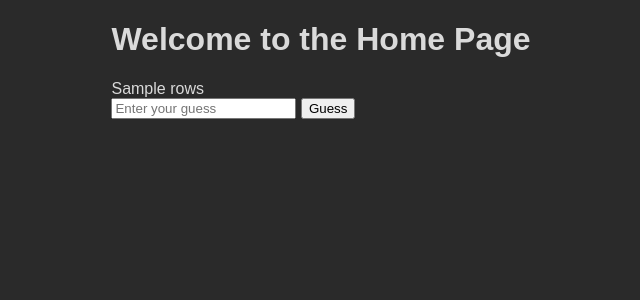
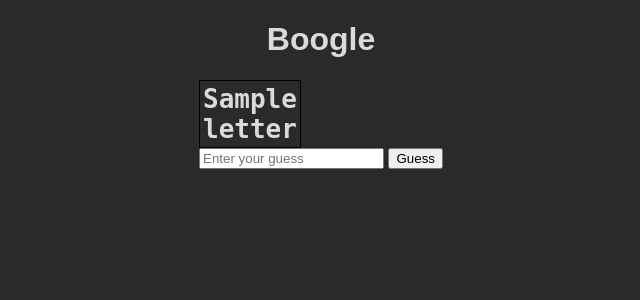
Before and after one commit to BBtxt/flask-boggle, a Flask app: template templates/index.html in a window 1280 px wide. Shown: the top 300 px of the page, without its empty margins (319-959 px from the left). Run offline with Flask 3, Linux system fonts and the light colour scheme; the template is opened without the code that fills it: most values are stand-ins (such as "Sample title", 1, 10 or a date in 2020); parts of the project's set-up code (start-up, migrations or seed data) failed here and were passed over.

Commit message:
refactored the html

```diff
--- a/templates/base.html
+++ b/templates/base.html
@@ -12,3 +12,4 @@
 </body>
 </html>
 <script src="https://ajax.googleapis.com/ajax/libs/jquery/3.7.1/jquery.min.js"></script>
+<script src="https://unpkg.com/axios/dist/axios.js"></script>
--- a/templates/index.html
+++ b/templates/index.html
@@ -1,15 +1,24 @@
 {% extends "base.html" %}
 
 {% block content %}
-    <h1>Welcome to the Home Page</h1>
-    {% for rows in new_board %}
+    <h1>Boogle</h1>
     <div>
-        {{ rows }}
+        <table class="board ">
+            <tbody>
+                {% for row in new_board %}
+                <tr>
+                    {% for letter in row %}
+                    <td>{{ letter }}</td>
+                    {% endfor %}
+                </tr>
+                {% endfor %}
+            </tbody>
+        </table>
+
     </div>
-    {% endfor %}
 
     <div>
-        <form id="guess">
+        <form id="guess" method="POST">
             <input type="text" required="true" maxlength="5" name="guess" id="guess-input" placeholder="Enter your guess">
             <input type="submit"  value="Guess">
     </div>
```
